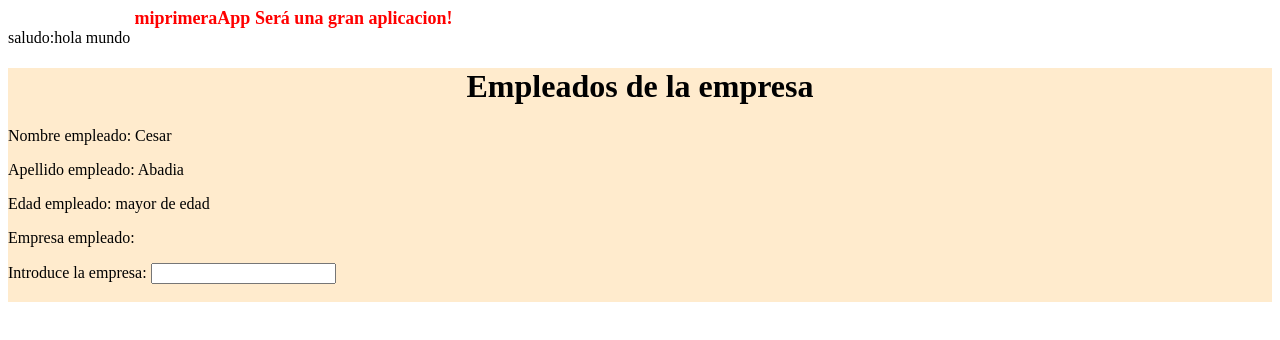
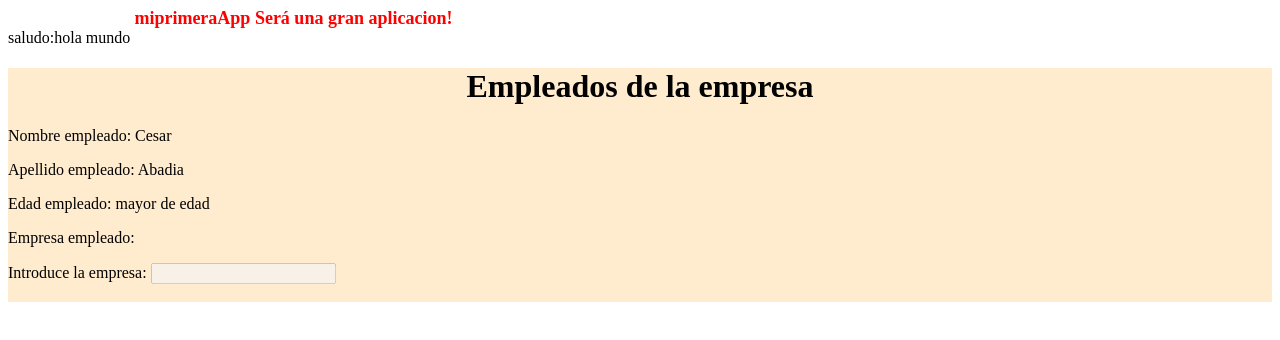
Before and after one commit to seuz716/Angular, an Angular app in the folder miprimeraApp/: page / in a window 1280 px wide. Shown: the top 340 px of the page. Built offline with nearby package versions, Linux system fonts and the light colour scheme.

Commit message:
property banding v9

```diff
--- a/miprimeraApp/src/app/empleado/empleado.component.html
+++ b/miprimeraApp/src/app/empleado/empleado.component.html
@@ -3,7 +3,7 @@
 <p>Edad empleado: {{edad<18 ? "menor de edad":"mayor de edad"}} </p>
 <p>Empresa empleado: {{empresa.value}} </p>
 
-Introduce la empresa: <input type="text" #empresa (keyup)=0>
+Introduce la empresa: <input type="text" #empresa (keyup)=0 disabled=false>
 <br/>
 <br/>
 
```
